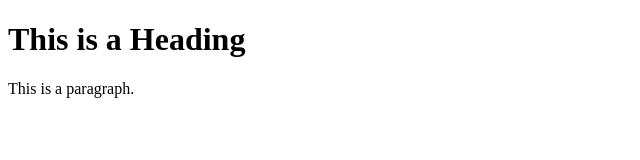
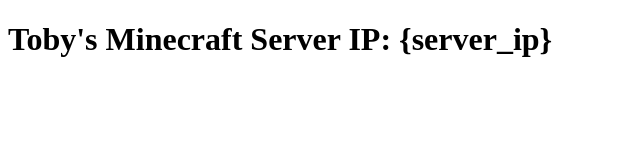
Before and after one commit to Methendor/minecraft-server, a plain HTML site: page files/index.html in a window 1280 px wide. Shown: the whole page, without its empty margins (0-640 px from the left). Drawn offline with Linux system fonts and the light colour scheme.

Commit message:
feat: tidied up userdata

```diff
--- a/files/index.html
+++ b/files/index.html
@@ -1,12 +1 @@
-<!DOCTYPE html>
-<html>
-<head>
-<title>Page Title</title>
-</head>
-<body>
-
-<h1>This is a Heading</h1>
-<p>This is a paragraph.</p>
-
-</body>
-</html>
+<!DOCTYPE html><html><head><title>Tobys Minecraft Server IP</title></head><body><h1>Toby's Minecraft Server IP: {server_ip}</h1></body></html>
```
Also changed, not shown: plan.txt (deleted), 3 other files.
